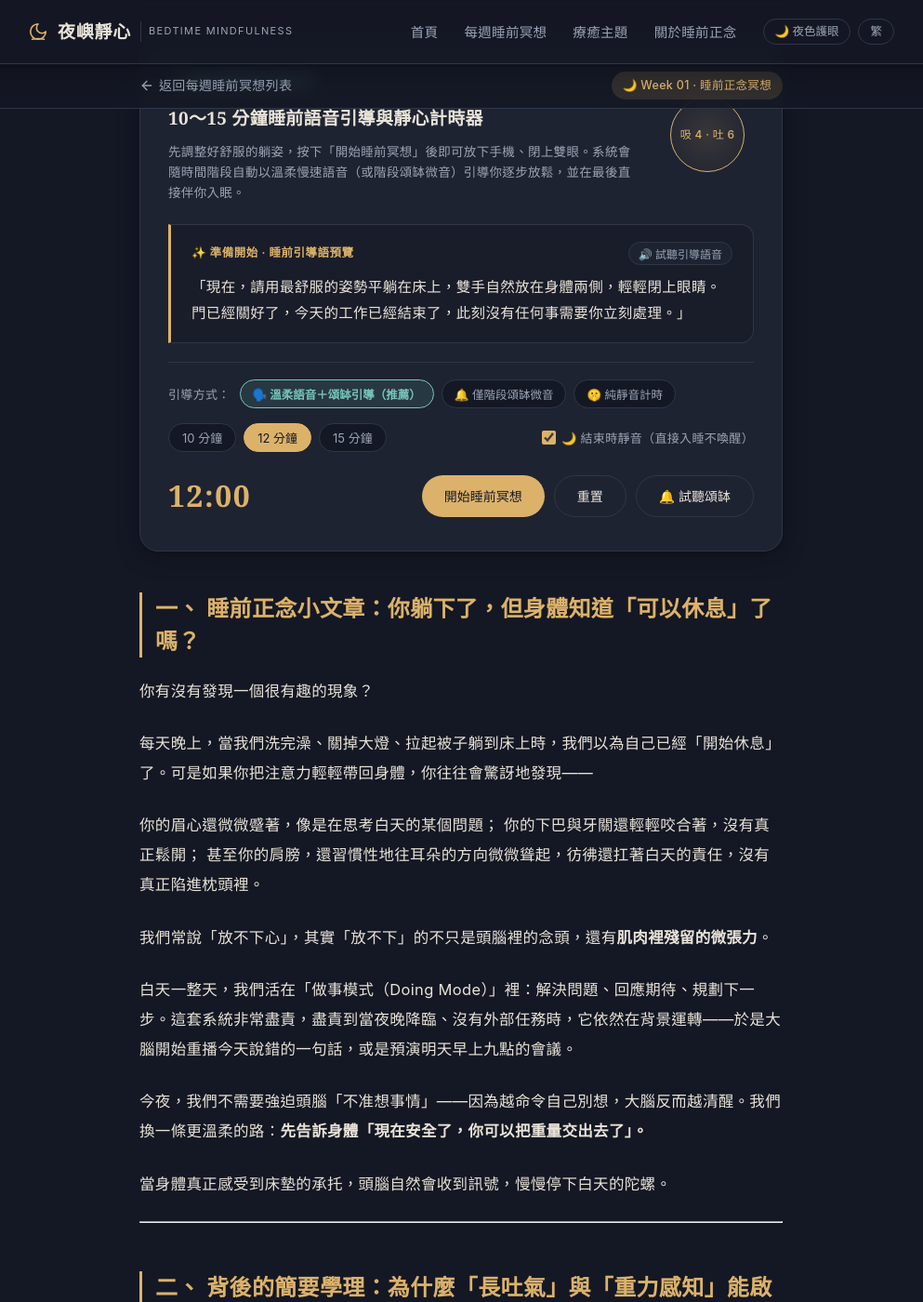
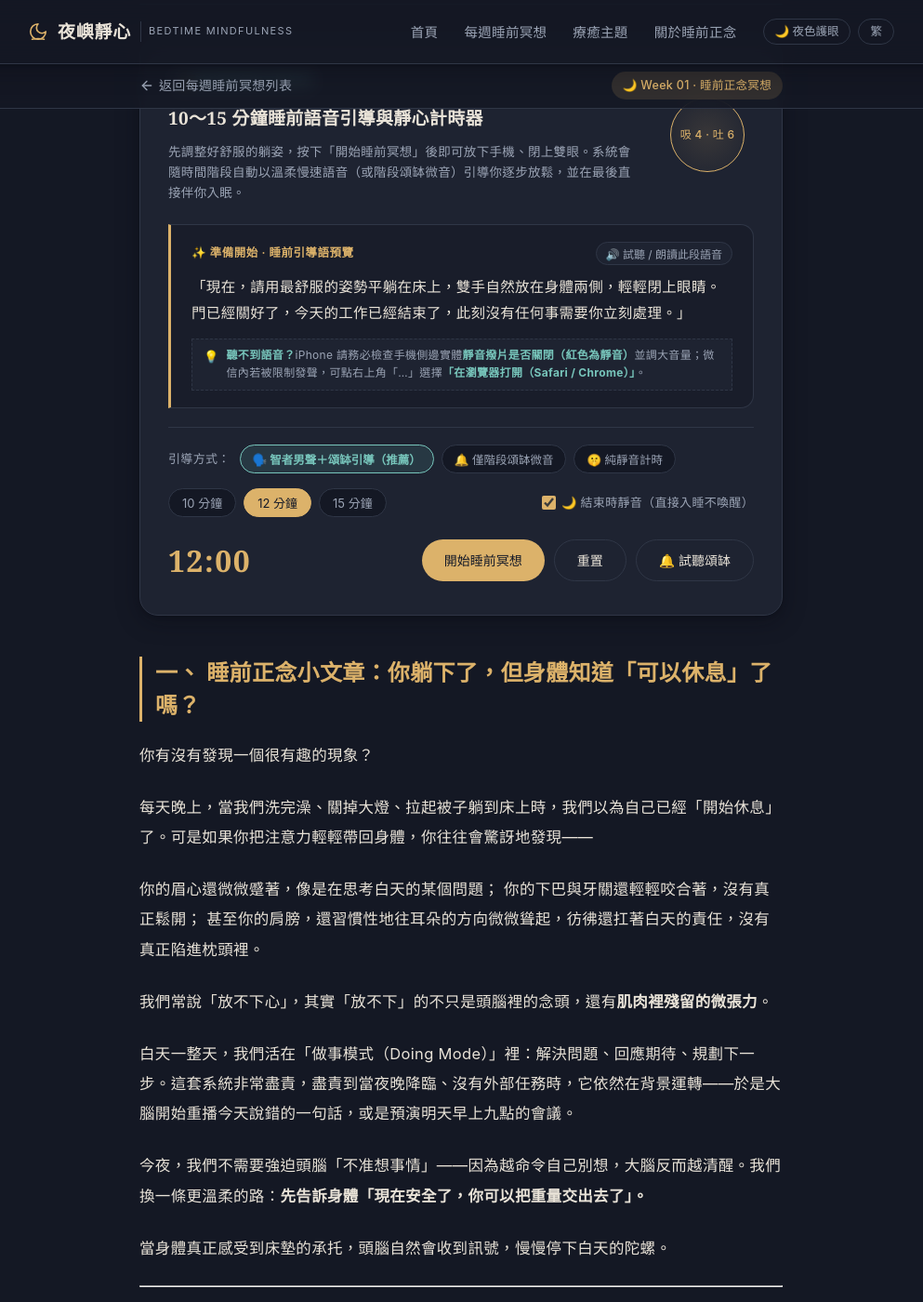
Before and after one commit to coachsunny/mindfulness, a Jekyll site: the page built from _posts/2026-10-17-week01-bedtime-body-unloading.md, in a window 1280 px wide and 1400 px high, scrolled down 383 px. Shown: the whole window at 93% size, without its empty margins (144-1137 px from the left). Built offline with Jekyll 4.4.1, drawn with Linux system fonts in a browser that asks for light colours; some of the changed lines change nothing that is shown.

Commit message:
升級語音引擎：調校為男性老者磁性智慧音色，並修復行動端與微信背景發聲限制

```diff
--- a/_layouts/post.html
+++ b/_layouts/post.html
@@ -97,8 +97,8 @@
       <div class="live-guidance-box" id="liveGuidanceBox">
         <div class="live-guidance-header">
           <span class="live-stage-tag" id="liveStageTag">✨ 準備開始 · 睡前引導語預覽</span>
-          <button type="button" class="test-voice-btn" id="testVoiceBtn" title="試聽語音引導的音量與語速">
-            🔊 試聽引導語音
+          <button type="button" class="test-voice-btn" id="testVoiceBtn" title="試聽或隨時點擊朗讀當前引導語">
+            🔊 試聽 / 朗讀此段語音
           </button>
         </div>
         <p class="live-guidance-text" id="liveGuidanceText">
@@ -108,6 +108,10 @@
             「現在，請用最舒服的姿勢平躺在床上，輕輕閉上雙眼，把白天的重量交給床鋪……」
           {% endif %}
         </p>
+        <div class="voice-hint-bar" id="voiceHintBar">
+          <span class="voice-hint-icon">💡</span>
+          <span class="voice-hint-text"><strong>聽不到語音？</strong>iPhone 請務必檢查手機側邊實體<strong>靜音撥片是否關閉（紅色為靜音）</strong>並調大音量；微信內若被限制發聲，可點右上角「…」選擇<strong>「在瀏覽器打開（Safari / Chrome）」</strong>。</span>
+        </div>
       </div>
 
       <!-- 隱藏儲存本週各階段引導語資料（支援 OpenCC 繁簡自動轉換後讀取） -->
@@ -127,7 +131,7 @@
         <div class="guidance-mode-row">
           <span class="mode-label">引導方式：</span>
           <div class="guidance-modes" role="group" aria-label="選擇閉眼引導方式">
-            <button type="button" class="mode-btn active" data-mode="voice">🗣️ 溫柔語音＋頌缽引導（推薦）</button>
+            <button type="button" class="mode-btn active" data-mode="voice">🗣️ 智者男聲＋頌缽引導（推薦）</button>
             <button type="button" class="mode-btn" data-mode="bell">🔔 僅階段頌缽微音</button>
             <button type="button" class="mode-btn" data-mode="silent">🤫 純靜音計時</button>
           </div>
--- a/css/style.css
+++ b/css/style.css
@@ -874,6 +874,29 @@
   line-height: 1.8;
   color: var(--text);
   margin: 0;
+}
+
+.voice-hint-bar {
+  display: flex;
+  align-items: flex-start;
+  gap: 8px;
+  margin-top: 14px;
+  padding: 8px 12px;
+  background-color: var(--bg-card);
+  border: 1px dashed var(--border);
+  border-radius: var(--radius-sm);
+  font-size: 12px;
+  line-height: 1.55;
+  color: var(--text-muted);
+}
+
+.voice-hint-icon {
+  flex-shrink: 0;
+  font-size: 13px;
+}
+
+.voice-hint-text strong {
+  color: var(--accent-warm);
 }
 
 .timer-controls {
--- a/js/main.js
+++ b/js/main.js
@@ -126,12 +126,25 @@
   }
 
   // ---------- 7. Web Audio 合成溫柔睡前低頻頌缽泛音 ----------
+  let sharedAudioCtx = null;
+  function getSharedAudioContext() {
+    if (!sharedAudioCtx) {
+      const AudioCtx = window.AudioContext || window.webkitAudioContext;
+      if (AudioCtx) {
+        sharedAudioCtx = new AudioCtx();
+      }
+    }
+    if (sharedAudioCtx && sharedAudioCtx.state === 'suspended') {
+      try { sharedAudioCtx.resume(); } catch (e) {}
+    }
+    return sharedAudioCtx;
+  }
+
   function playSingingBowl(volumeScale) {
     const scale = typeof volumeScale === 'number' ? volumeScale : 1.0;
     try {
-      const AudioCtx = window.AudioContext || window.webkitAudioContext;
-      if (!AudioCtx) return;
-      const ctx = new AudioCtx();
+      const ctx = getSharedAudioContext();
+      if (!ctx) return;
       const now = ctx.currentTime;
 
       // 睡前溫暖低頻泛音列（174Hz / 285Hz / 432Hz 舒緩頻率）
@@ -158,79 +171,213 @@
     }
   }
 
-  // ---------- 8. Web Speech API 溫柔慢速語音引導器 ----------
+  // ---------- 8. Web Speech API 智者老者磁性慢速語音引導器 ----------
   let speechTimeoutIds = [];
+  let activeUtterances = []; // 防止瀏覽器 V8 垃圾回收 (GC) 導致語音突然停止
+  let cachedChineseVoices = [];
+  let speechKeepAliveTimer = null;
+  let isSpeechSpeaking = false;
+
+  function loadChineseVoices() {
+    if (!('speechSynthesis' in window)) return [];
+    try {
+      const allVoices = window.speechSynthesis.getVoices() || [];
+      cachedChineseVoices = allVoices.filter(function (v) {
+        return v.lang && (
+          v.lang.toLowerCase().indexOf('zh') !== -1 ||
+          v.lang.toLowerCase().indexOf('cmn') !== -1 ||
+          v.lang.toLowerCase().indexOf('yue') !== -1
+        );
+      });
+    } catch (e) {}
+    return cachedChineseVoices;
+  }
+
+  if ('speechSynthesis' in window) {
+    loadChineseVoices();
+    if (window.speechSynthesis.onvoiceschanged !== undefined) {
+      window.speechSynthesis.onvoiceschanged = function () {
+        loadChineseVoices();
+      };
+    }
+  }
+
+  // 專門挑選男性老者、磁性、沉穩智者風格的中文發音引擎
+  function pickGentleChineseVoice() {
+    if (!('speechSynthesis' in window)) return null;
+    const zhVoices = cachedChineseVoices.length > 0 ? cachedChineseVoices : loadChineseVoices();
+    if (zhVoices.length === 0) return null;
+
+    // 優先挑選磁性、成熟、智者風格的男聲關鍵字：
+    // - Edge/Windows/Azure: Yunjian (云健 - 沉稳成熟叙事老者), Yunyang (云扬 - 磁性男声), Yunxi (云希), Kangkang (康康), Zhiwei (志伟)
+    // - macOS/iOS: Sin-Ji, Danny, Kangkang, 或系统内建 Male 标号
+    // - Android/Google: cmn-cn-x-cce, Google 普通话 (男)
+    const preferredMaleKeywords = [
+      'yunjian',   // 微软云健（极佳的成熟深沉智者男声）
+      'yunyang',   // 微软云扬（磁性从容）
+      'yunxi',     // 微软云希
+      'kangkang',  // 康康（沉稳男声）
+      'danny',     // 丹尼
+      'sin-ji',    // 成熟粤/国语男声
+      'zhiwei',    // 志伟
+      'male',      // 包含 male 标识
+      '男'         // 中文标号含「男」
+    ];
+
+    for (let i = 0; i < preferredMaleKeywords.length; i++) {
+      const kw = preferredMaleKeywords[i];
+      const match = zhVoices.find(function (v) {
+        return (v.name && v.name.toLowerCase().indexOf(kw) !== -1);
+      });
+      if (match) return match;
+    }
+
+    // 若系统仅有一款通用声音，后续会通过音调(pitch: 0.74)与语速(rate: 0.74)自动塑造磁性老者音色！
+    return zhVoices[0];
+  }
 
   function stopGentleSpeech() {
     speechTimeoutIds.forEach(function (id) {
       clearTimeout(id);
     });
     speechTimeoutIds = [];
+    isSpeechSpeaking = false;
+    if (speechKeepAliveTimer) {
+      clearInterval(speechKeepAliveTimer);
+      speechKeepAliveTimer = null;
+    }
     if ('speechSynthesis' in window) {
-      window.speechSynthesis.cancel();
+      try {
+        window.speechSynthesis.cancel();
+      } catch (e) {}
     }
+    activeUtterances = [];
   }
 
-  function pickGentleChineseVoice() {
-    if (!('speechSynthesis' in window)) return null;
-    const voices = window.speechSynthesis.getVoices() || [];
-    const zhVoices = voices.filter(function (v) {
-      return v.lang && (v.lang.toLowerCase().indexOf('zh') !== -1 || v.lang.toLowerCase().indexOf('cmn') !== -1);
-    });
-    if (zhVoices.length === 0) return null;
-
-    // 優先挑選自然溫柔女聲（如 Xiaoxiao, HsiaoChen, Mei-Jia, Tingting, Google 國語/普通話）
-    const preferredKeywords = ['xiaoxiao', 'hsiaochen', 'xiaoyi', 'yunxi', 'mei-jia', 'meijia', 'ting-ting', 'tingting', 'natural', 'google'];
-    for (let i = 0; i < preferredKeywords.length; i++) {
-      const kw = preferredKeywords[i];
-      const match = zhVoices.find(function (v) {
-        return v.name.toLowerCase().indexOf(kw) !== -1;
-      });
-      if (match) return match;
-    }
-    return zhVoices[0];
+  // 使用者手勢同步解鎖（解決 iOS / Safari / 微信瀏覽器延遲發聲被自動阻擋問題）
+  function primeAudioAndSpeech() {
+    getSharedAudioContext();
+    if (!('speechSynthesis' in window)) return;
+    try {
+      window.speechSynthesis.resume();
+      // 在手勢當下立即觸發一個極短的空白發音，換取瀏覽器對後續背景發聲的永久信任
+      const prime = new SpeechSynthesisUtterance(' ');
+      prime.volume = 0.01;
+      prime.rate = 1.0;
+      window.speechSynthesis.speak(prime);
+    } catch (e) {}
   }
 
-  if ('speechSynthesis' in window && window.speechSynthesis.onvoiceschanged !== undefined) {
-    window.speechSynthesis.onvoiceschanged = function () {
-      pickGentleChineseVoice();
-    };
-  }
+  function speakGentlePrompt(text, onComplete) {
+    if (!('speechSynthesis' in window) || !text) return;
 
-  function speakGentlePrompt(text) {
-    if (!('speechSynthesis' in window) || !text) return;
+    try {
+      if (window.speechSynthesis.paused) {
+        window.speechSynthesis.resume();
+      }
+    } catch (e) {}
+
     stopGentleSpeech();
 
-    // 將句子依句號、分號或刪節號拆開，句子之間留出 1.6 秒的呼吸留白
-    const sentences = text
-      .replace(/[「」“”]/g, '')
-      .split(/[。；！…]+/)
+    // 清理引號等閱讀符號，將引導語依標點拆成獨立短句
+    const cleanText = text.replace(/[「」“”『』"]/g, '');
+    const sentences = cleanText
+      .split(/[。；！…？?]+/)
       .map(function (s) { return s.trim(); })
       .filter(function (s) { return s.length > 0; });
 
+    if (sentences.length === 0) return;
+
     const voice = pickGentleChineseVoice();
+    let currentIdx = 0;
+    isSpeechSpeaking = true;
 
-    function speakIndex(idx) {
-      if (idx >= sentences.length) return;
-      const utter = new SpeechSynthesisUtterance(sentences[idx]);
-      if (voice) utter.voice = voice;
-      utter.lang = voice ? voice.lang : 'zh-TW';
-      utter.rate = 0.80;   // 睡前放慢語速
-      utter.pitch = 0.92;  // 溫潤略低的聲線
-      utter.volume = 0.85;
+    // 防止 Chrome 15 秒背景假死 Bug
+    if (speechKeepAliveTimer) clearInterval(speechKeepAliveTimer);
+    speechKeepAliveTimer = setInterval(function () {
+      if ('speechSynthesis' in window && window.speechSynthesis.speaking) {
+        window.speechSynthesis.pause();
+        window.speechSynthesis.resume();
+      } else {
+        clearInterval(speechKeepAliveTimer);
+        speechKeepAliveTimer = null;
+      }
+    }, 9000);
+
+    function speakNext() {
+      if (currentIdx >= sentences.length || !isSpeechSpeaking) {
+        isSpeechSpeaking = false;
+        if (speechKeepAliveTimer) {
+          clearInterval(speechKeepAliveTimer);
+          speechKeepAliveTimer = null;
+        }
+        if (typeof onComplete === 'function') onComplete();
+        return;
+      }
+
+      const sText = sentences[currentIdx];
+      const utter = new SpeechSynthesisUtterance(sText);
+      if (voice) {
+        utter.voice = voice;
+        utter.lang = voice.lang;
+      } else {
+        // 多重地域語系容錯
+        const navLang = (navigator.language || '').toLowerCase();
+        if (navLang.indexOf('zh-tw') !== -1 || navLang.indexOf('zh-hk') !== -1) {
+          utter.lang = 'zh-TW';
+        } else {
+          utter.lang = 'zh-CN';
+        }
+      }
+
+      // 🎙️ 專屬「男性老者 · 磁性從容 · 智慧長者」聲學參數設定
+      // - pitch: 0.74（大幅降低音調基頻，模擬厚重深沉的胸腔共鳴）
+      // - rate: 0.74（極度沉穩、緩慢，符合長者指引的寧靜節奏）
+      // - volume: 1.0（聲音清晰飽滿）
+      utter.pitch = 0.74;
+      utter.rate = 0.74;
+      utter.volume = 1.0;
+
+      activeUtterances.push(utter); // 防止被 GC
+
+      function advance() {
+        const uIdx = activeUtterances.indexOf(utter);
+        if (uIdx !== -1) activeUtterances.splice(uIdx, 1);
+        currentIdx++;
+        if (currentIdx < sentences.length && isSpeechSpeaking) {
+          // 句子之間留出 1.8 秒的深呼吸留白
+          const tid = setTimeout(function () {
+            speakNext();
+          }, 1800);
+          speechTimeoutIds.push(tid);
+        } else {
+          isSpeechSpeaking = false;
+          if (typeof onComplete === 'function') onComplete();
+        }
+      }
 
       utter.onend = function () {
-        if (idx + 1 < sentences.length) {
-          const tid = setTimeout(function () {
-            speakIndex(idx + 1);
-          }, 1600);
-          speechTimeoutIds.push(tid);
-        }
+        advance();
       };
-      window.speechSynthesis.speak(utter);
+
+      utter.onerror = function (e) {
+        console.warn('Speech error:', e);
+        advance(); // 遇錯依然平穩前進，不卡死流程
+      };
+
+      try {
+        window.speechSynthesis.speak(utter);
+      } catch (err) {
+        console.warn('speak exception:', err);
+        advance();
+      }
     }
 
-    speakIndex(0);
+    // 留出 40ms 給 cancel() 徹底生效，避免瀏覽器並發抵消
+    const startTid = setTimeout(function () {
+      speakNext();
+    }, 40);
+    speechTimeoutIds.push(startTid);
   }
 
   // ---------- 9. 內建 10~15 分鐘睡前冥想計時器與分段引導 ----------
@@ -298,9 +445,12 @@
         if (!isFirstCue) {
           playSingingBowl(0.45);
         }
+        if (liveStageTag) liveStageTag.textContent = '🌙 ' + cue.stage + ' · 🎙️ 智者導引中...';
         const tid = setTimeout(function () {
-          speakGentlePrompt(cue.text);
-        }, isFirstCue ? 900 : 1400);
+          speakGentlePrompt(cue.text, function () {
+            if (liveStageTag) liveStageTag.textContent = '🌙 ' + cue.stage;
+          });
+        }, isFirstCue ? 800 : 1300);
         speechTimeoutIds.push(tid);
       } else if (guidanceMode === 'bell') {
         if (!isFirstCue) {
@@ -355,6 +505,7 @@
     // 切換引導方式（語音 / 頌缽 / 靜音）
     modeBtns.forEach(function (btn) {
       btn.addEventListener('click', function () {
+        primeAudioAndSpeech();
         modeBtns.forEach(function (b) { b.classList.remove('active'); });
         btn.classList.add('active');
         guidanceMode = btn.getAttribute('data-mode') || 'voice';
@@ -367,6 +518,7 @@
     // 切換時間長度（10 / 12 / 15 分鐘）
     presetBtns.forEach(function (btn) {
       btn.addEventListener('click', function () {
+        primeAudioAndSpeech();
         if (isRunning) {
           clearInterval(timerInterval);
           isRunning = false;
@@ -384,19 +536,37 @@
       });
     });
 
-    // 試聽語音引導按鈕
+    // 試聽 / 即時朗讀當前引導語按鈕（具備雙向切換功能）
     if (testVoiceBtn) {
       testVoiceBtn.addEventListener('click', function () {
+        primeAudioAndSpeech();
+        if (isSpeechSpeaking) {
+          stopGentleSpeech();
+          testVoiceBtn.textContent = '🔊 試聽 / 朗讀此段語音';
+          if (liveStageTag) liveStageTag.textContent = '✨ 準備開始 · 睡前引導語預覽';
+          return;
+        }
+
         const cues = getCuesFromDOM();
-        const sampleText = (cues.length > 0 && cues[0].text)
-          ? cues[0].text
-          : '現在，請用最舒服的姿勢平躺在床上，輕輕閉上雙眼，把白天的重量交給床鋪。';
-        speakGentlePrompt(sampleText);
+        const activeIdx = (lastTriggeredCueIndex >= 0 && lastTriggeredCueIndex < cues.length)
+          ? lastTriggeredCueIndex
+          : 0;
+        const targetCue = (cues.length > 0) ? cues[activeIdx] : null;
+        const sampleText = targetCue ? targetCue.text : '現在，請用最舒服的姿勢平躺在床上，輕輕閉上雙眼，把白天的重量交給床鋪。';
+
+        testVoiceBtn.textContent = '⏹️ 停止朗讀';
+        if (liveStageTag) liveStageTag.textContent = (targetCue ? '🌙 ' + targetCue.stage : '🌙 睡前引導') + ' · 🎙️ 智者導引中...';
+
+        speakGentlePrompt(sampleText, function () {
+          testVoiceBtn.textContent = '🔊 試聽 / 朗讀此段語音';
+          if (liveStageTag) liveStageTag.textContent = targetCue ? '🌙 ' + targetCue.stage : '✨ 睡前引導';
+        });
       });
     }
 
     if (startBtn) {
       startBtn.addEventListener('click', function () {
+        primeAudioAndSpeech();
         if (!isRunning) {
           if (remainingSeconds <= 0) {
             totalSeconds = selectedMinutes * 60;
@@ -432,6 +602,7 @@
           startBtn.textContent = '繼續冥想';
           stopBreathingGuide();
           stopGentleSpeech();
+          if (testVoiceBtn) testVoiceBtn.textContent = '🔊 試聽 / 朗讀此段語音';
         }
       });
     }
@@ -445,6 +616,7 @@
         lastTriggeredCueIndex = -1;
         updateDisplay();
         if (startBtn) startBtn.textContent = '開始睡前冥想';
+        if (testVoiceBtn) testVoiceBtn.textContent = '🔊 試聽 / 朗讀此段語音';
         stopBreathingGuide();
         stopGentleSpeech();
         const cues = getCuesFromDOM();
```
